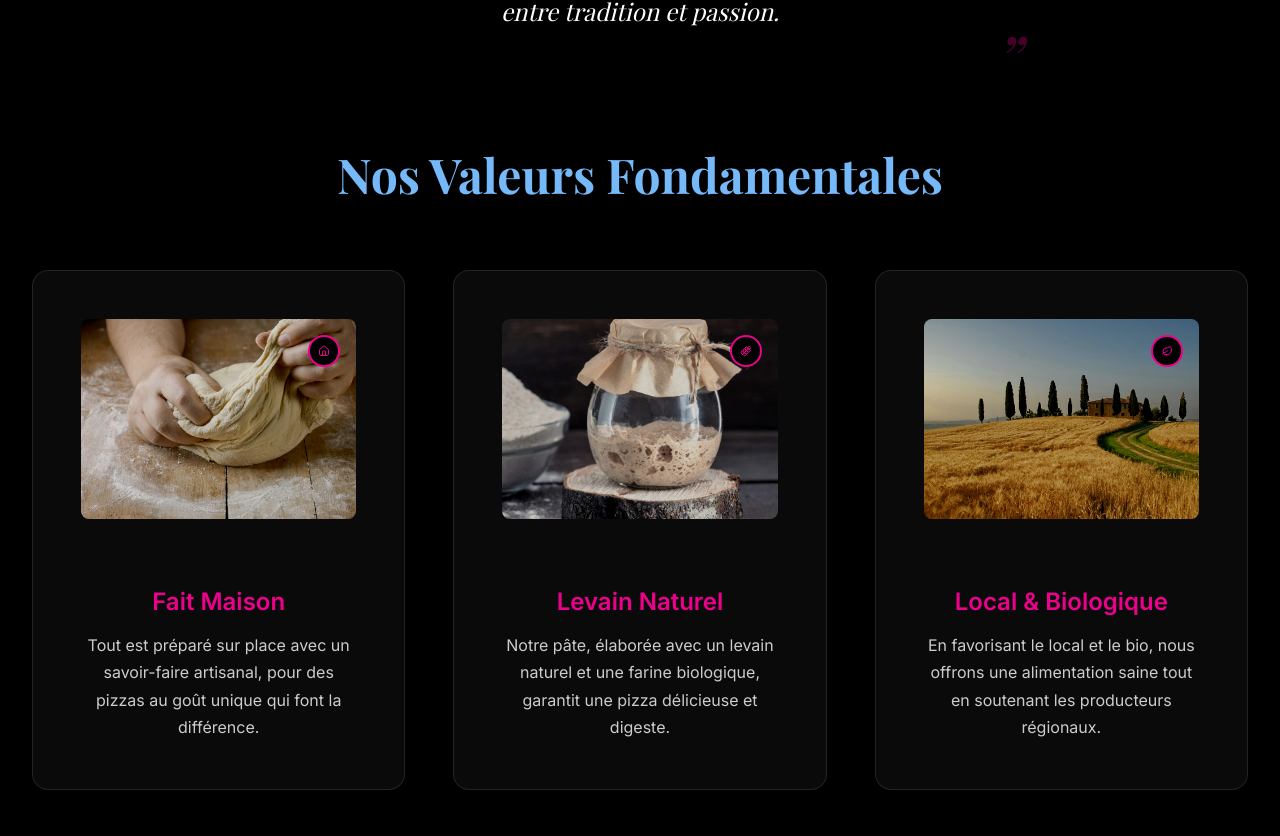
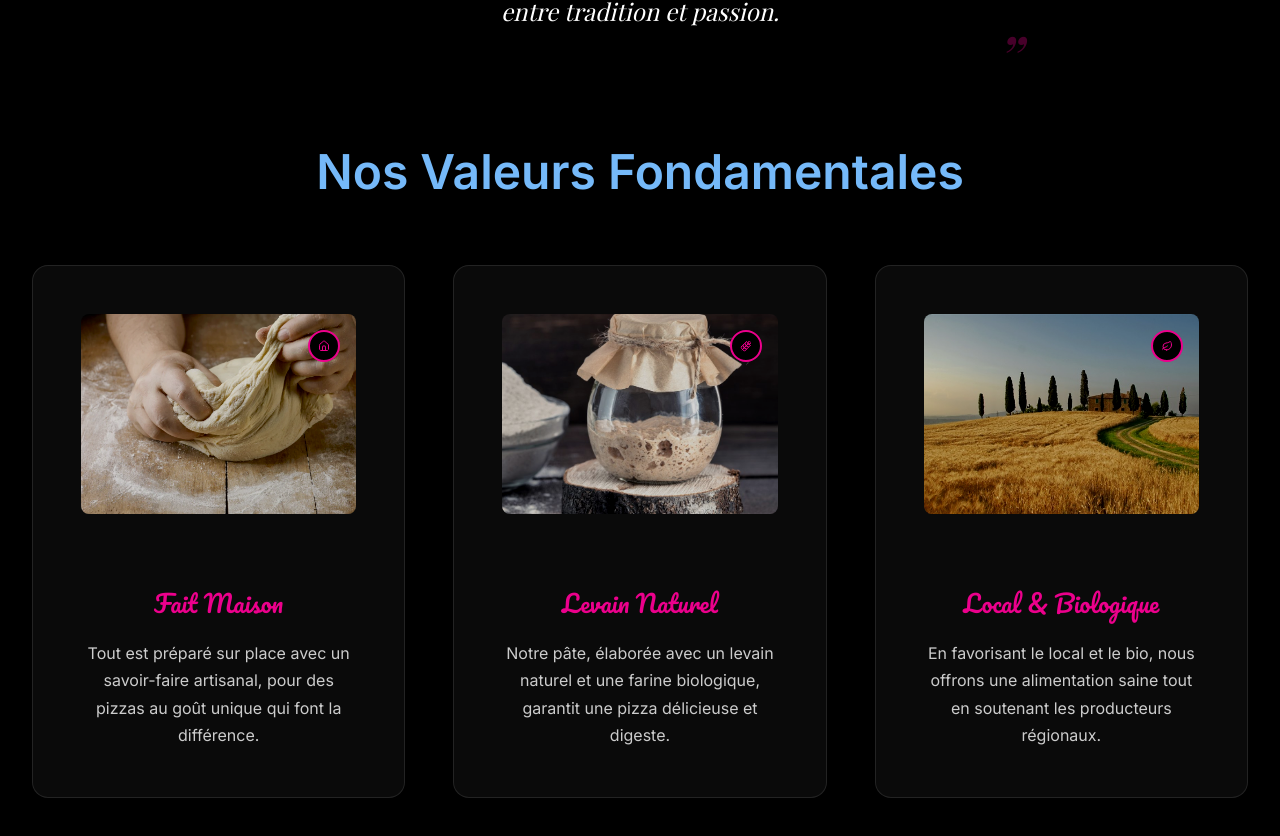
Before and after one commit to PonchHKT/rosi-trattoria, a React (Vite) app: page /nos-valeurs in a window 1280 px wide. Shown: the part 2154-2990 px from the top of the page. Built offline with nearby package versions, Linux system fonts and the light colour scheme; a web font is replaced by a local one.

Commit message:
Update nosvaleurscomponent.scss

```diff
--- a/src/components/NosValeurs/NosValeursComponent/nosvaleurscomponent.scss
+++ b/src/components/NosValeurs/NosValeursComponent/nosvaleurscomponent.scss
@@ -1,4 +1,5 @@
 @import url("https://fonts.googleapis.com/css2?family=Playfair+Display:wght@400;700;900&family=Inter:wght@300;400;500;600&display=swap");
+@import url("https://fonts.googleapis.com/css2?family=Inter:wght@300;400;500;600&family=Pacifico&display=swap");
 
 // Variables
 :root {
@@ -18,8 +19,8 @@
   --font-primary: "Inter", sans-serif;
   --font-accent: "Playfair Display", serif;
   --transition: all 0.3s cubic-bezier(0.4, 0, 0.2, 1);
-  --primary-pink: #ff6f61; /* Ajouté pour cohérence */
-  --primary-blue: #61dafb; /* Ajouté pour cohérence */
+  --primary-pink: #ff6f61;
+  --primary-blue: #61dafb;
 }
 
 .nos-valeurs {
@@ -109,33 +110,33 @@
   }
 
   &__intro-text {
-    max-width: 700px; /* Réduit pour une lecture plus confortable */
-    margin: var(--spacing-lg) auto 0; /* Marge supérieure augmentée */
+    max-width: 700px;
+    margin: var(--spacing-lg) auto 0;
     text-align: center;
     display: flex;
     flex-direction: column;
-    gap: var(--spacing-md); /* Espacement entre les paragraphes */
+    gap: var(--spacing-md);
   }
 
   &__intro-highlight {
-    font-family: var(--font-accent); /* Playfair Display pour élégance */
-    font-size: 1.25rem; /* Légèrement plus grand */
+    font-family: var(--font-accent);
+    font-size: 1.25rem;
     font-weight: 700;
-    line-height: 1.6; /* Hauteur de ligne pour aérer */
-    letter-spacing: 1.2px; /* Espacement des lettres pour impact */
+    line-height: 1.6;
+    letter-spacing: 1.2px;
     transition: var(--transition);
 
     &:hover {
-      text-shadow: 0 0 10px rgba(255, 111, 97, 0.5); /* Animation subtile au survol */
+      text-shadow: 0 0 10px rgba(255, 111, 97, 0.5);
     }
   }
 
   &__intro-body {
-    font-family: var(--font-primary); /* Inter pour lisibilité */
-    font-size: 1.1rem; /* Taille légèrement réduite */
-    font-weight: 300; /* Poids léger pour contraste */
+    font-family: var(--font-primary);
+    font-size: 1.1rem;
+    font-weight: 300;
     color: var(--text-gray);
-    line-height: 1.8; /* Hauteur de ligne pour fluidité */
+    line-height: 1.8;
   }
 
   &__main-block {
@@ -266,7 +267,6 @@
   }
 
   &__features-title {
-    font-family: var(--font-accent);
     font-size: 3rem;
     color: var(--primary-blue);
     text-align: center;
@@ -323,11 +323,11 @@
   }
 
   &__feature-title {
-    font-family: var(--font-primary);
+    font-family: "Pacifico", cursive;
     font-size: 1.5rem;
     color: var(--primary-pink);
     margin-bottom: var(--spacing-sm);
-    font-weight: 600;
+    font-weight: 400;
   }
 
   &__feature-text {
```
